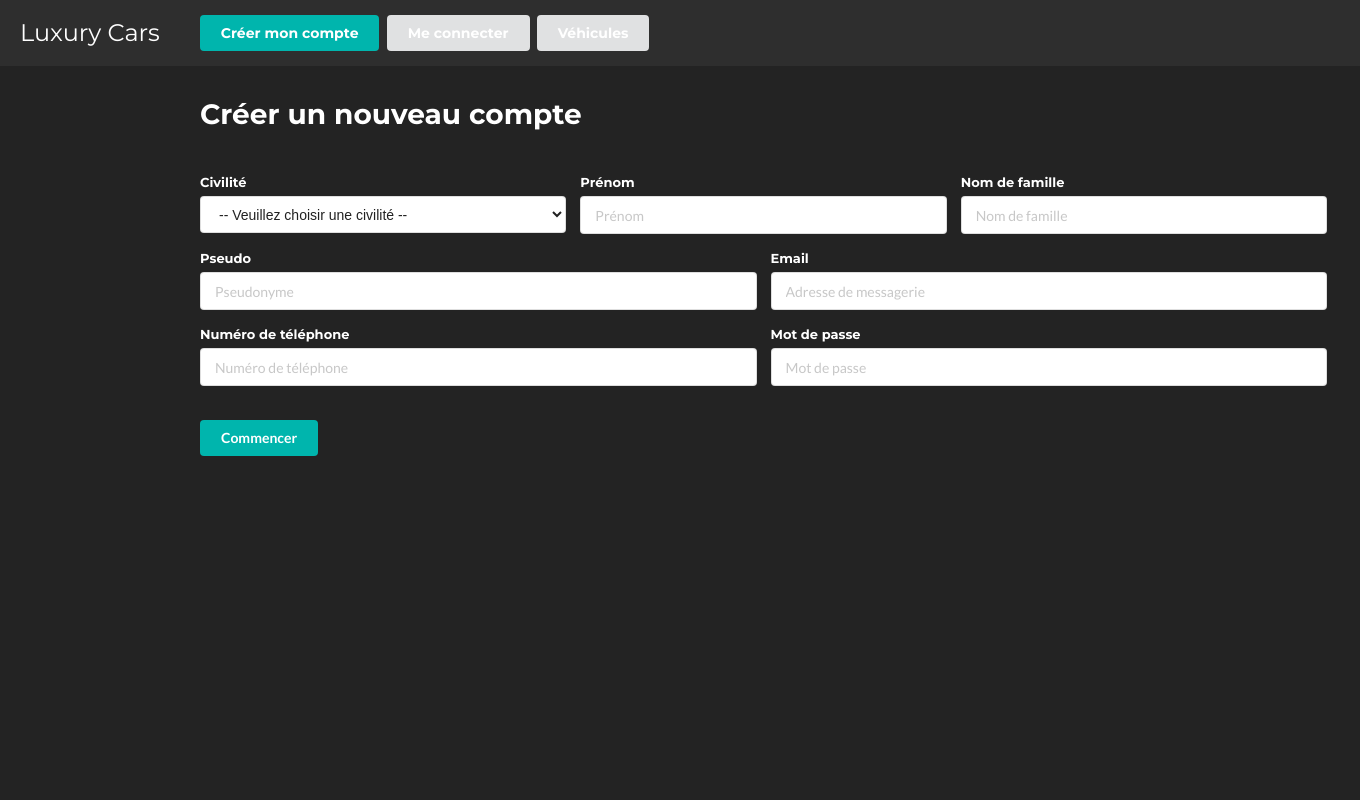
After one commit to hamid-mans/ipssi_luxurycars, a PHP site: page /register.php in a window 1360 px wide. The commit adds this page. Run offline with PHP 8.4, Linux system fonts and the light colour scheme; some libraries are stand-ins or nearby versions.

Commit message:
Inscription : OK

```diff
--- /dev/null
+++ b/components/db.php
@@ -0,0 +1,3 @@
+<?php
+session_start();
+$db = new PDO("mysql:host=localhost;dbname=ipssi_agence;charset=utf8", "root", "");
--- /dev/null
+++ b/components/header.php
@@ -0,0 +1,12 @@
+<header>
+    <p class="title">Luxury Cars</p>
+
+    <nav>
+        <ul>
+            <li><a href="register.php" class="ui teal button">Créer mon compte</a></li>
+            <li><a href="#" class="ui button">Me connecter</a></li>
+
+            <li><a href="#" class="ui button">Véhicules</a></li>
+        </ul>
+    </nav>
+</header>
--- /dev/null
+++ b/register.php
@@ -0,0 +1,145 @@
+<?php
+    include 'components/db.php';
+
+    $error = "";
+
+    if(isset($_POST['sub_register']))
+    {
+        $civilite = $_POST['civilite'];
+        $prenom = $_POST['prenom'];
+        $nom = $_POST['nom'];
+        $pseudo = $_POST['login'];
+        $email = $_POST['email'];
+        $telephone = $_POST['telephone'];
+        $motdepasse = sha1($_POST['motdepasse']);
+
+        // !empty($civilite) && !empty($prenom) && !empty($nom) && !empty($pseudo) && !empty($email) && !empty($telephone) && !empty($motdepasse)
+
+        if(true)
+        {
+            if($civilite == "no")
+            {
+                $error = "Veuillez renseigner une civilité.";
+            }
+            else
+            {
+                if(strpos($pseudo, ' ') !== false)
+                {
+                    $error = "Aucun espace n'est autorisé pour le pseudonyme et le mot de passe";
+                }
+                else
+                {
+                    if(strlen($telephone) == 10)
+                    {
+                        if(preg_match("/^\d+$/", $telephone))
+                        {
+                            if(strpos($motdepasse, ' ') !== false)
+                            {
+                                $error = "Aucun espace n'est autorisé pour le pseudonyme et le mot de passe";
+                            }
+                            else
+                            {
+                                // REUSSI
+
+                                $reqNewUser = $db->prepare("INSERT INTO personne(civilite, prenom, nom, login, email, role, date_inscription, telephone, motdepasse) VALUES (?,?,?,?,?,?,now(),?,?)");
+                                $reqNewUser->execute([$civilite, $prenom, $nom, $pseudo, $email, 'CLIENT', $telephone, $motdepasse]);
+                                $_SESSION['pseudo'] = $pseudo;
+                                header('location: index.php');
+                            }
+                        }
+                        else
+                        {
+                            $error = "Votre numéro de téléphone est incorrect";
+                        }
+                    }
+                    else
+                    {
+                        $error = "Votre numéro de téléphone doit contenir 10 caractères.";
+                    }
+                }
+            }
+        }
+        else
+        {
+            $error = "Tous les champs doivent être renseignés.";
+        }
+    }
+
+?>
+
+<html>
+    <head>
+        <title>LuxyCars - Créer mon compte</title>
+        <meta charset="UTF-8">
+        <link rel="stylesheet" href="https://cdnjs.cloudflare.com/ajax/libs/semantic-ui/2.5.0/semantic.min.css">
+        <link rel="stylesheet" href="styles/main.css">
+    </head>
+    <body>
+        <?php include "components/header.php"; ?>
+
+        <div class="ui container">
+            <h1>Créer un nouveau compte</h1><br>
+
+            <?php if(!empty($error)) { ?>
+            <div class="ui negative message">
+                <?= $error; ?>
+            </div>
+            <?php } ?>
+
+            <br>
+
+            <form method="POST" class="ui form">
+
+                <div class="three fields">
+                    <div class="field">
+                        <label for="civilte">Civilité</label>
+                        <select name="civilite" id="civilite">
+                            <option value="no">-- Veuillez choisir une civilité --</option>
+                            <option value="Mr">Mr</option>
+                            <option value="Mme">Mme</option>
+                        </select>
+                    </div>
+
+                    <div class="field">
+                        <label for="prenom">Prénom</label>
+                        <input type="text" name="prenom" id="prenom" placeholder="Prénom">
+                    </div>
+
+                    <div class="field">
+                        <label for="nom">Nom de famille</label>
+                        <input type="text" name="nom" id="nom" placeholder="Nom de famille">
+                    </div>
+                </div>
+
+                <div class="two fields">
+                    <div class="field">
+                        <label for="login">Pseudo</label>
+                        <input type="text" name="login" id="login" placeholder="Pseudonyme">
+                    </div>
+                    <div class="field">
+                        <label for="email">Email</label>
+                        <input type="email" name="email" id="email" placeholder="Adresse de messagerie">
+                    </div>
+                </div>
+
+                <div class="two fields">
+                    <div class="field">
+                        <label for="telephone">Numéro de téléphone</label>
+                        <input type="text" name="telephone" id="telephone" placeholder="Numéro de téléphone">
+                    </div>
+                    <div class="field">
+                        <label for="motdepasse">Mot de passe</label>
+                        <input type="password" name="motdepasse" id="motdepasse" placeholder="Mot de passe">
+                    </div>
+                </div>
+                <br>
+
+                <div class="field">
+                    <input type="submit" name="sub_register" value="Commencer" class="ui teal button">
+                </div>
+
+            </form>
+
+        </div>
+    </body>
+</html>
--- a/styles/main.css
+++ b/styles/main.css
@@ -1,13 +1,13 @@
 @import url('https://fonts.googleapis.com/css2?family=Inter:ital,opsz,wght@0,14..32,100..900;1,14..32,100..900&family=Montserrat:ital,wght@0,100..900;1,100..900&family=Roboto:ital,wght@0,100;0,300;0,400;0,500;0,700;0,900;1,100;1,300;1,400;1,500;1,700;1,900&display=swap');
-* {
+*:not(select, option, input, .message) {
     padding: 0;
     margin: 0;
     font-family: 'Montserrat', sans-serif !important;
+    color: white !important;
 }
 
 html, body {
     background-color: #232323;
-    color: white;
 }
 
 /* REGLES SEMANTIC UI */
```
Also changed, not shown: index.php (+2 -13 lines).
